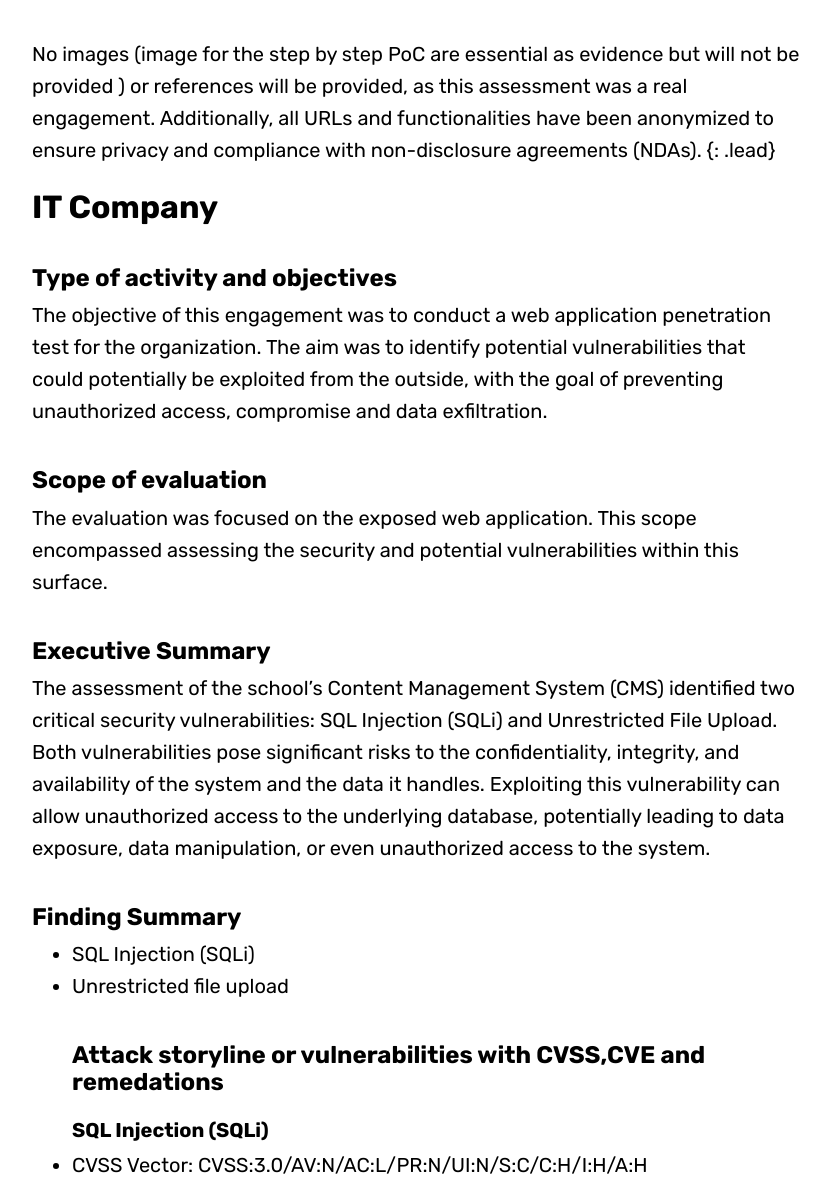
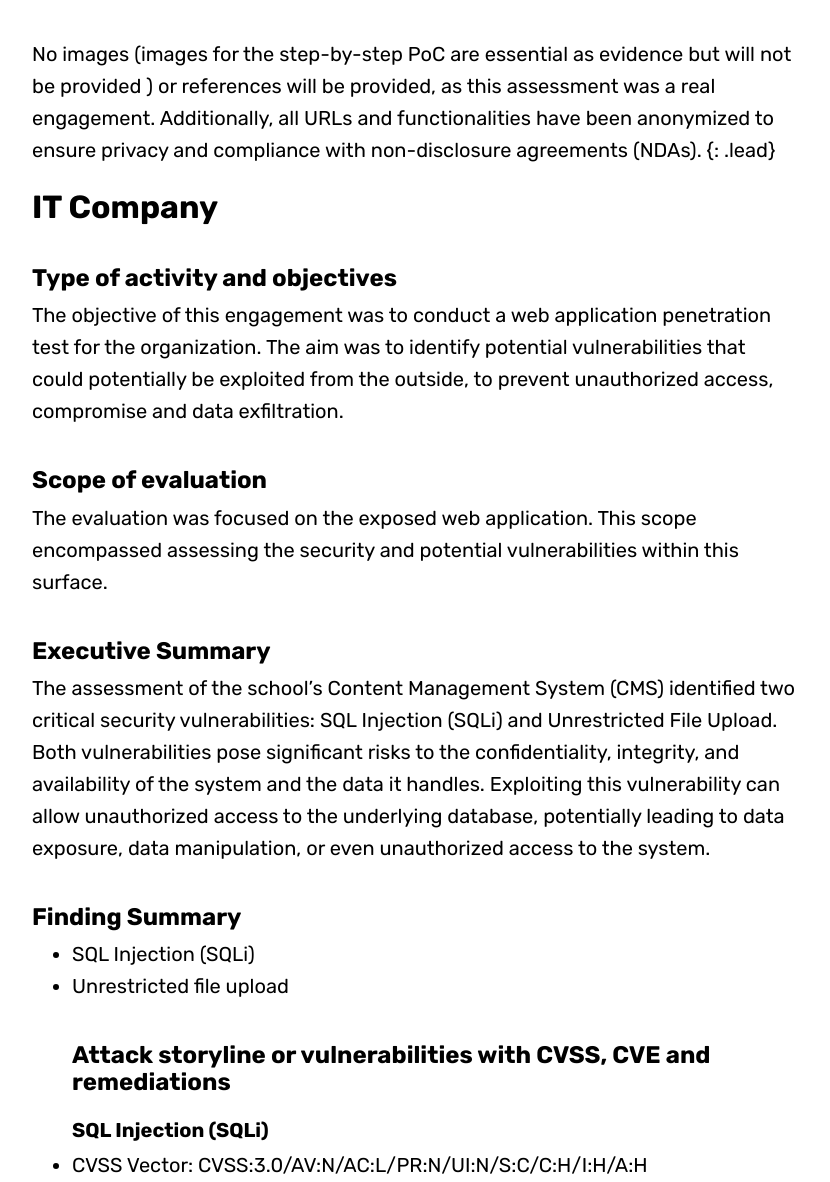
Before and after one commit to blitz0p3rations/blitz0p3rations.github.io, a Jekyll site: the page built from _posts/2023-06-05-IT-Company.md, in a window 1280 px wide and 1400 px high, scrolled down 768 px. Shown: the part 218-1400 px from the top of the window, without its empty margins (224-1054 px from the left). Built offline with Jekyll 4.4.1, drawn with Linux system fonts in a browser that asks for light colours; some web fonts are replaced; some of the changed text lies outside the part shown.

Commit message:
Update 2023-06-05-IT-Company.md

```diff
--- a/_posts/2023-06-05-IT-Company.md
+++ b/_posts/2023-06-05-IT-Company.md
@@ -8,13 +8,13 @@
 overlay: red
 ---
 
-No images (image for the step by step PoC are essential as evidence but will not be provided
+No images (images for the step-by-step PoC are essential as evidence but will not be provided
 ) or references will be provided, as this assessment was a real engagement. Additionally, all URLs and functionalities have been anonymized to ensure privacy and compliance with non-disclosure agreements (NDAs). {: .lead} <!--break-->
 
 # IT Company
 
 ## Type of activity and objectives
-The objective of this engagement was to conduct a web application penetration test for the organization. The aim was to identify potential vulnerabilities that could potentially be exploited from the outside, with the goal of preventing unauthorized access, compromise and data exfiltration.
+The objective of this engagement was to conduct a web application penetration test for the organization. The aim was to identify potential vulnerabilities that could potentially be exploited from the outside, to prevent unauthorized access, compromise and data exfiltration.
 ## Scope of evaluation
 The evaluation was focused on the exposed web application. This scope encompassed assessing the security and potential vulnerabilities within this surface.
 ## Executive Summary
@@ -22,7 +22,7 @@
 ## Finding Summary
 - SQL Injection (SQLi)
 - Unrestricted file upload
-## Attack storyline or vulnerabilities with CVSS,CVE and remedations
+## Attack storyline or vulnerabilities with CVSS, CVE and remediations
 ### SQL Injection (SQLi)
 - CVSS Vector: CVSS:3.0/AV:N/AC:L/PR:N/UI:N/S:C/C:H/I:H/A:H
 #### Proof of Concept (PoC)
@@ -85,6 +85,6 @@
 
 - Isolate Uploaded Files: Store uploaded files in a separate directory outside of the web root, ensuring they cannot be directly accessed via URL. Use server-side scripts to serve files to users.
 
-- Implement Content Disposition Headers: Set proper content disposition headers when serving files to users. This can prevent browsers from automatically executing certain file types, such as scripts.
+- Implement Content-Disposition Headers: Set proper content-disposition headers when serving files to users. This can prevent browsers from automatically executing certain file types, such as scripts.
 
 - Scan for Malware: Implement a system to scan uploaded files for malware or suspicious content before allowing them to be stored on the server.
```
Also changed, not shown: other parts of _posts/2023-06-05-IT-Company.md (+1 -1 lines).
